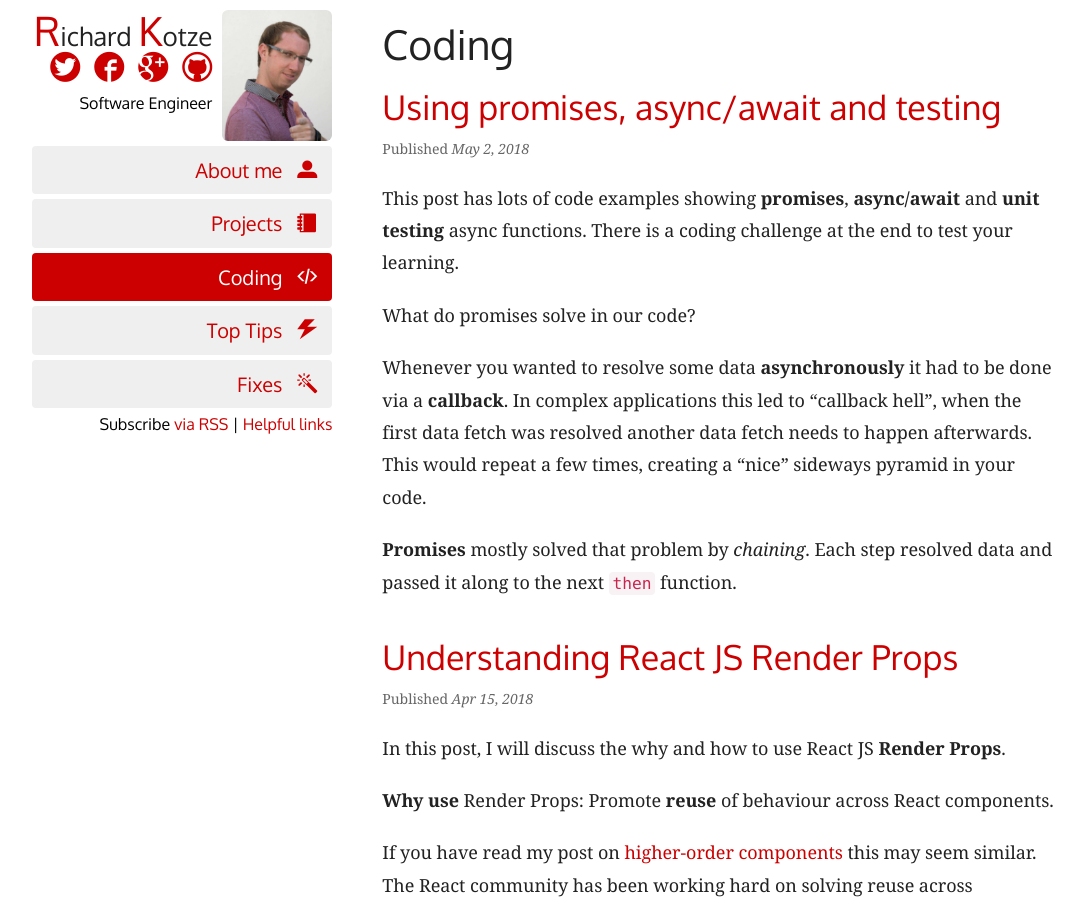
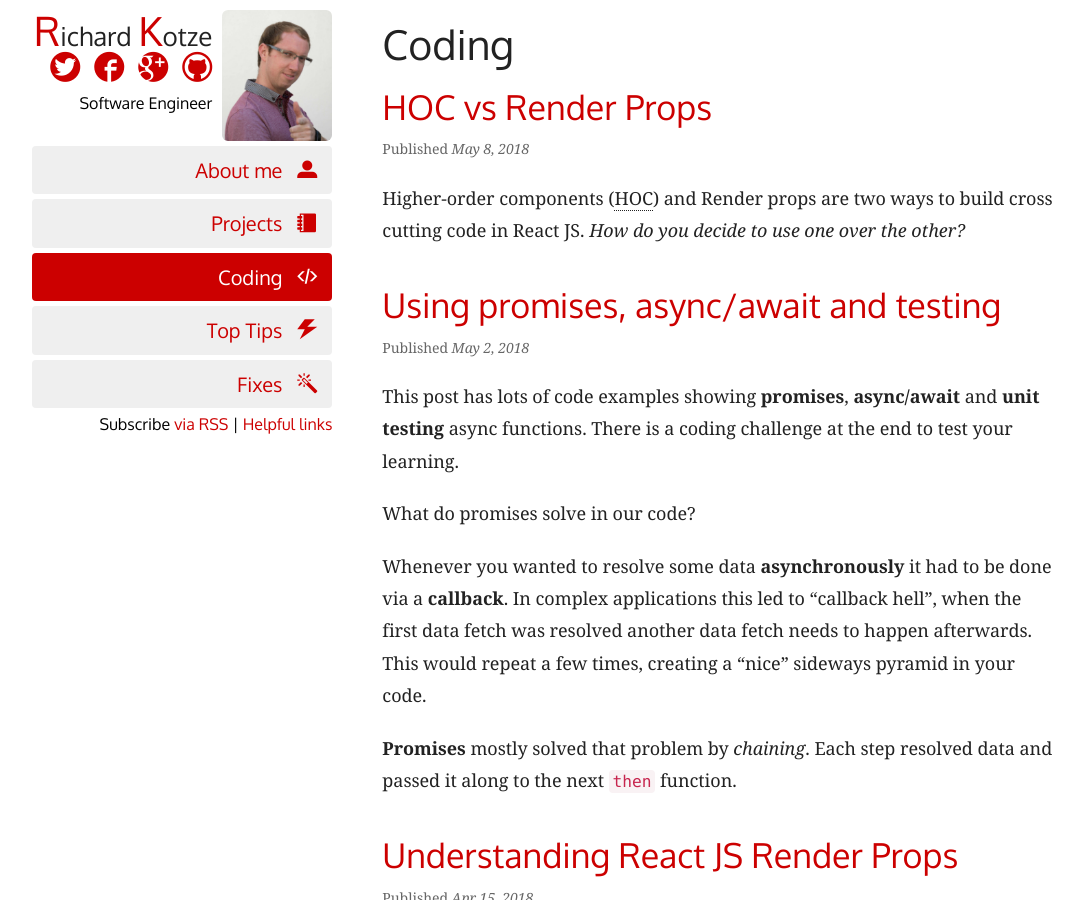
Before and after one commit to rkotze/rkotze.github.io, a Jekyll site: the page built from coding.md, in a window 1280 px wide and 900 px high. Shown: the whole window, without its empty margins (186-1269 px from the left). Built offline with Jekyll 4.4.1, drawn with Linux system fonts in a browser that asks for light colours; some of the changed lines change nothing that is shown.

Commit message:
First release of hoc vs render props

```diff
--- a/_posts/2018-04-15-cross-cutting-reactjs.md
+++ b/_posts/2018-04-15-cross-cutting-reactjs.md
@@ -4,7 +4,8 @@
 date: 2018-05-08 12:00:12 +0000
 permalink: /coding/hoc-vs-render-props
 category: coding
-published: false
+published: true
+image: "colour-star-sky.jpg"
 meta_description: >
  Decide when to use higher-order component over Render props.
 excerpt_separator: <!--more-->
@@ -14,13 +15,16 @@
 
 <!--more-->
 
-There reason we have these two approaches is because React decided to use ES6 `class` for building React components to manage the state. Before that, to share cross cutting concerns for components `React.createClass` [**mixins**](https://github.com/facebook/react/blob/0.14-stable/docs/docs/05-reusable-components.md#mixins){:target="\_blank"} was the way to handle that. However, `class` does **not** support mixins and a new way had to be developed.
+The reason we have these two approaches is that React decided to use ES6 `class` for building React components to manage the state. Before that, to share cross-cutting concerns for components `React.createClass` [**mixins**](https://github.com/facebook/react/blob/0.14-stable/docs/docs/05-reusable-components.md#mixins){:target="\_blank"} was the way to handle that. However, `class` does **not** support mixins and a new way had to be developed.
 
 For more details, Dan Abramov wrote a post on why [mixins considered harmful](https://reactjs.org/blog/2016/07/13/mixins-considered-harmful.html){:target="\_blank"}.
 
+![Colourful starry night](/images/colour-star-sky.jpg)
+_Photo by Kristopher Roller on Unsplash_
+
 ## Higher-order components
 
-Soon HOC evolved into the picture to support code reuse. Essentially these are similar to the decorator pattern, a **function** that takes a **component** as the first parameter and returns a **function**. This is where you apply your cross cutting functionality.
+Soon HOC evolved into the picture to support code reuse. Essentially these are similar to the decorator pattern, a **function** that takes a **component** as the first parameter and returns a **function**. This is where you apply your crosscutting functionality.
 
 **Example** of Higher-order components
 
@@ -35,12 +39,12 @@
 
 To find out more read my post on [understanding how higher-order components](/coding/understanding-higher-order-components).
 
-What do HOC solve?
+What does HOC solve?
 
 - Importantly they provided a way to reuse code when using ES6 classes.
 - No longer have method name clashing if two HOC implement the same one.
 - It is easy to make small reusable units of code supporting single responsibility principle.
-- Have multiple HOC applied to one component, using a compose function for better readability.
+- Apply multiple HOC applied to one component by composing the functions. The readability can be improved by using a compose function.
 
 You can start to see similarities downsides between _mixins_ and _HOC_:
 
@@ -49,7 +53,7 @@
 
 Higher-order components come with new problems:
 
-- Boiler plate code like setting the `displayName` with the HOC function name e.g. (`withHOC(Component)`) to help with debugging.
+- Boilerplate code like setting the `displayName` with the HOC function name e.g. (`withHOC(Component)`) to help with debugging.
 - Ensure all relevant props are passed through to the component.
 - Hoist static methods from the wrapped component.
 - It is easy to compose several HOCs together and then this creates a deeply nested tree making it difficult to debug.
@@ -73,26 +77,14 @@
 What do render props solve?
 
 - Reuse code across components when using ES6 classes.
-- Lowest level of indirection as it's clear which component is called and the state is isolated.
+- The lowest level of indirection as it's clear which component is called and the state is isolated.
 - No naming collision issues for props, state and class methods.
 - No need to deal with boiler code and hoisting static methods.
 
 Minor problems:
 
 - Caution using `shouldComponentUpdate` as the Render prop might close over data it is unaware of.
-- There could also be minor memory issues when defining a closure for every render. But be sure to measure first before making performance changes as it might not be an issue for you app.
+- There could also be minor memory issues when defining a closure for every render. But be sure to measure first before making performance changes as it might not be an issue for your app.
 - Another small annoyance is the Render Props callback is not so neat in JSX as it needs to be wrapped in an expression. Constructing a HOC and rendering that does look cleaner.
 
-From this we can generally say Render Props solves the issues posed by HOC and in my opinion it should be your go pattern to creating cross cutting logic. They are easier to setup with less boiler code and hoisting static methods this is because are similar to standard components. They are more prodictable as less things can go wrong with updating state and passing props through.
-
-However, I would not dismiss HOC because of this. HOC is statically composed where as Render Props are dynamically composed. Each coming with their own pros and cons.
-
-https://news.ycombinator.com/item?id=15651808
-
------
-
-Another problem that both mixins and HOCs share is that they use static composition instead of dynamic composition. Ask yourself: where is the composition happening in the HOC paradigm? Static composition happens once, when the component class is created (e.g. AppWithMouse in the previous example).
-
-You don’t use mixins or HOCs in your render method, which is a key piece of React’s dynamic composition model. When you compose in render, you get to take advantage of the full React lifecycle.
-
-So in summary: using a HOC with ES6 classes poses many of the same problems that mixins did with createClass, just re-arranged a bit.
+From this, we can generally say Render Props solves the issues posed by HOC and in my opinion, it should be your go pattern to creating cross-cutting logic. They are easier to set up with less boiler code and no need to hoist static methods as they are similar to standard components. They are more predictable as fewer things can go wrong with updating state and passing props through.
```
Also changed, not shown: images/colour-star-sky.jpg (added).
